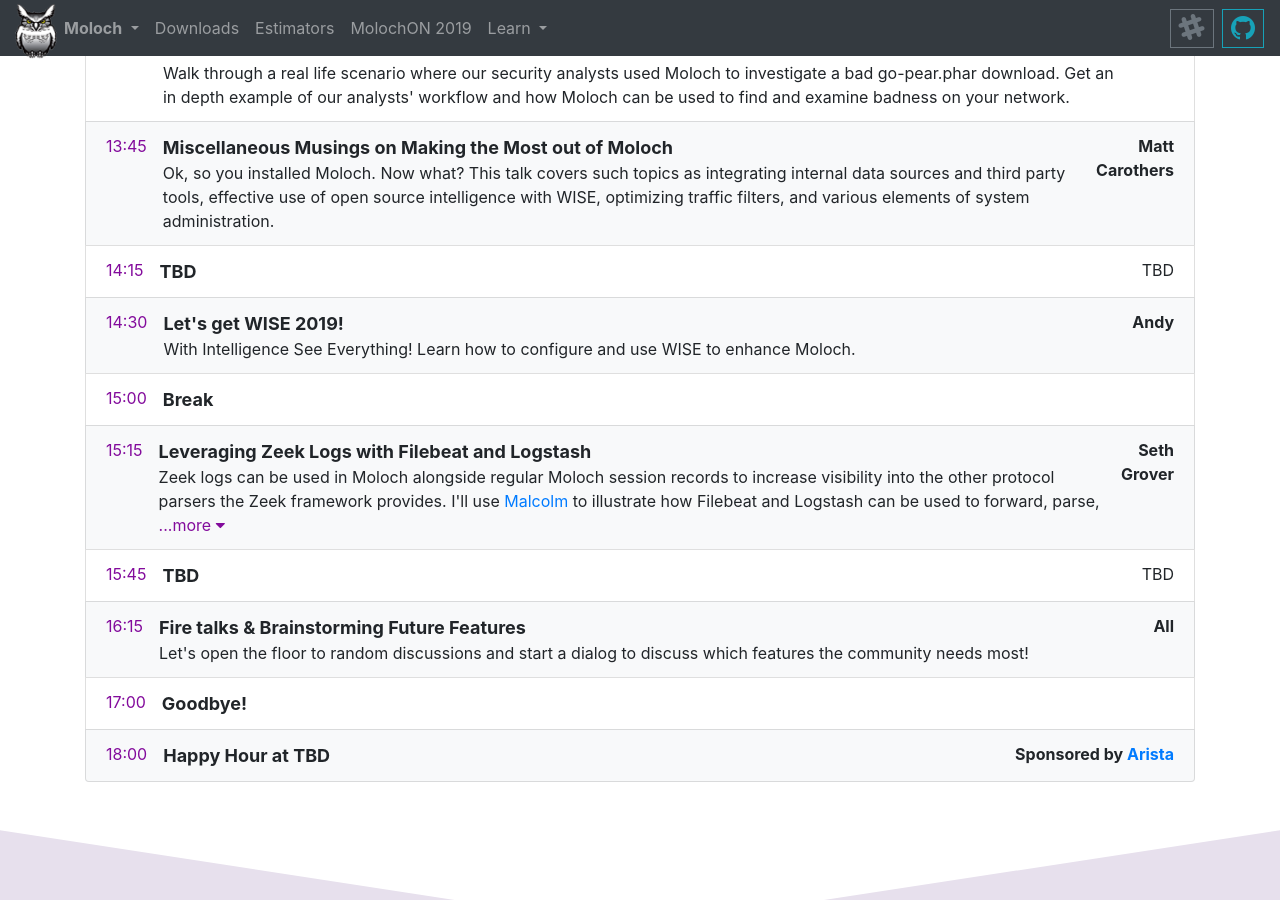
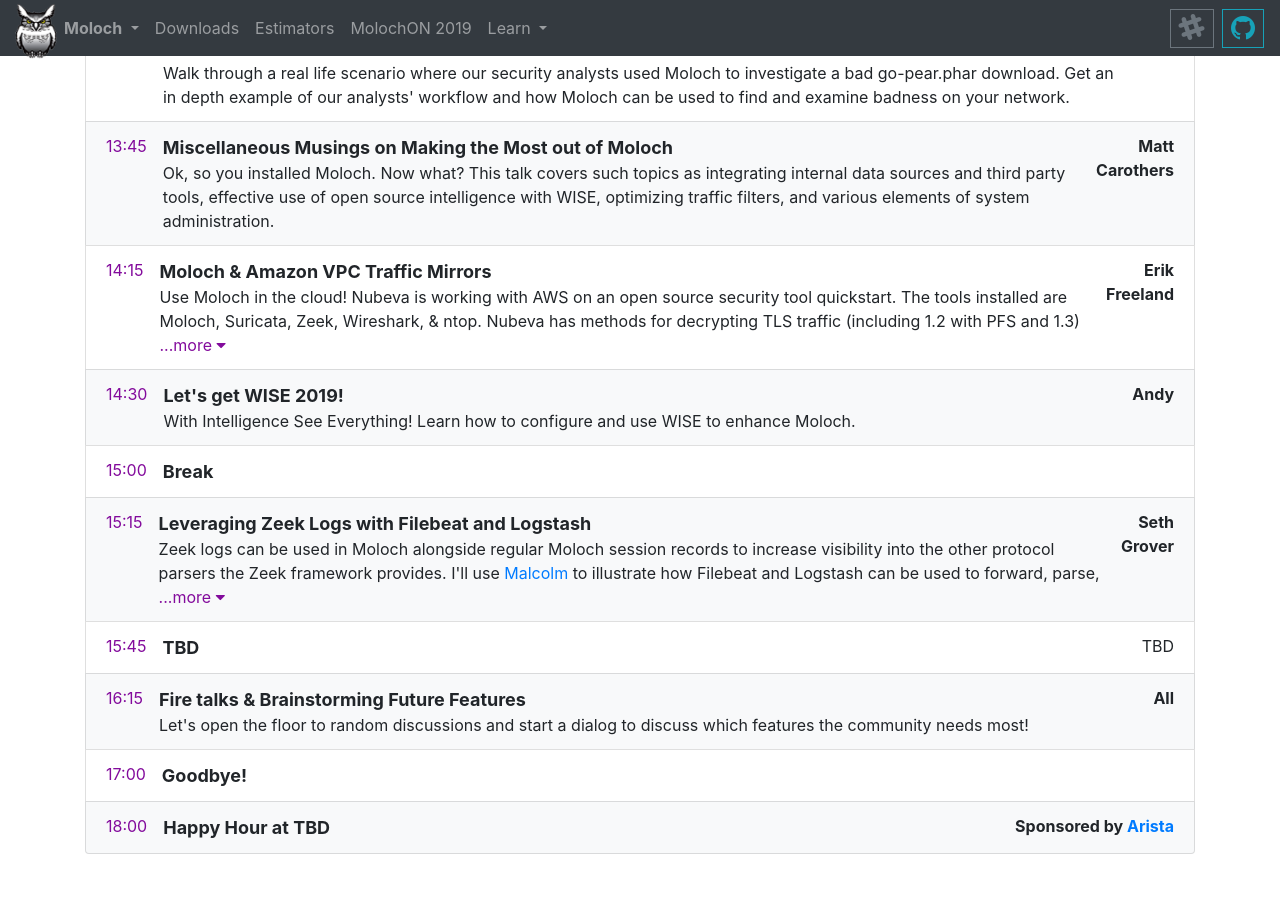
Before and after one commit to aol/molochweb, a Jekyll site: the page built from on.html, in a window 1280 px wide and 900 px high, scrolled down 1532 px. Built offline with Jekyll 4.4.1, drawn with Linux system fonts in a browser that asks for light colours.

Commit message:
add talk

```diff
--- a/on.html
+++ b/on.html
@@ -331,8 +331,39 @@
               <li class="list-group-item">
                 <div class="d-flex align-items-start justify-content-between">
                   <div class="mr-auto purp-text">14:15</div>
-                  <div class="pl-3 flex-fill agenda-title">TBD</div>
-                  <div class="pl-3 flex-fill mr-n1 text-right">TBD</div>
+                  <div class="pl-3 flex-fill">
+                    <div class="agenda-title">
+                      Moloch & Amazon VPC Traffic Mirrors
+                    </div>
+                    <span class="agenda-description">
+                      Use Moloch in the cloud! Nubeva is working with AWS on an
+                      open source security tool quickstart. The tools installed
+                      are Moloch, Suricata, Zeek, Wireshark, & ntop. Nubeva
+                      has methods for decrypting TLS traffic (including 1.2
+                      with PFS and 1.3)
+                        <a class="agenda-description-more-btn cursor-pointer purp-text no-wrap"
+                          onclick="showMore(event)">
+                          ...more&nbsp;<span class="fa fa-caret-down"></span>
+                        </a>
+                        <span class="agenda-description-more-text"
+                          style="display:none;">
+                          that we have integrated with all these tools.
+                          You don't have to use the Nubeva solution to make use
+                          of the tools, they are totally independent.
+                          <a class="no-decoration"
+                            href="https://www.nubeva.com/resources/gain-decrypted-visibility-with-amazon-vpc-traffic-mirroring">
+                            Here is an sample. </a>
+                        </span>
+                        <a class="agenda-description-less-btn cursor-pointer purp-text no-wrap"
+                          onclick="showLess(event)"
+                          style="display:none;">
+                          less&nbsp;<span class="fa fa-caret-up"></span>
+                        </a>
+                    </span>
+                  </div>
+                  <div class="pl-3 flex-fill mr-n1 text-right">
+                      <strong>Erik Freeland</strong>
+                  </div>
                 </div>
               </li>
               <li class="list-group-item">
```
